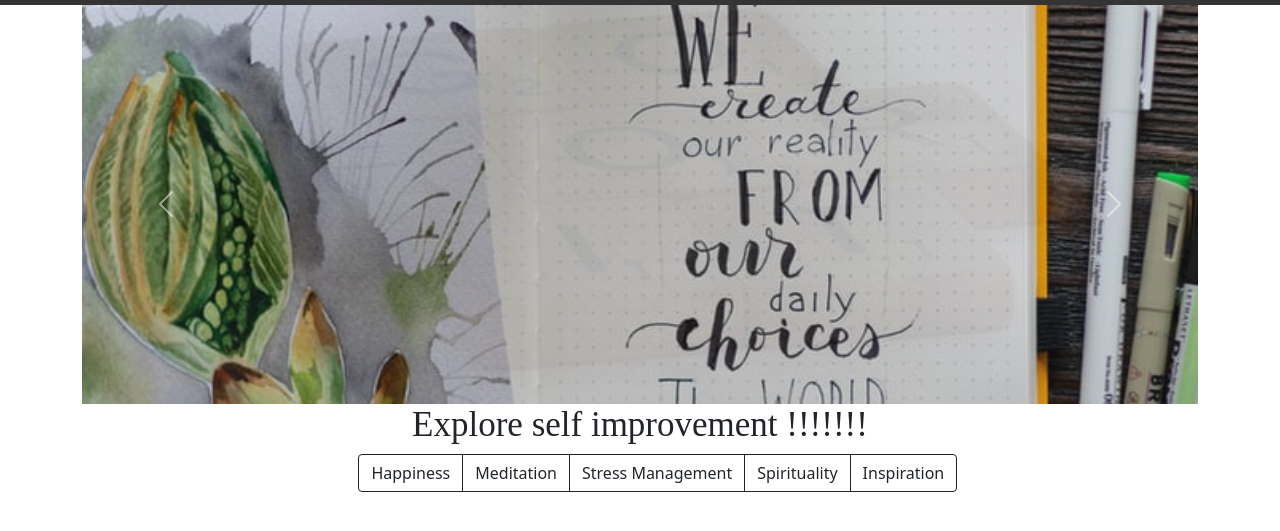
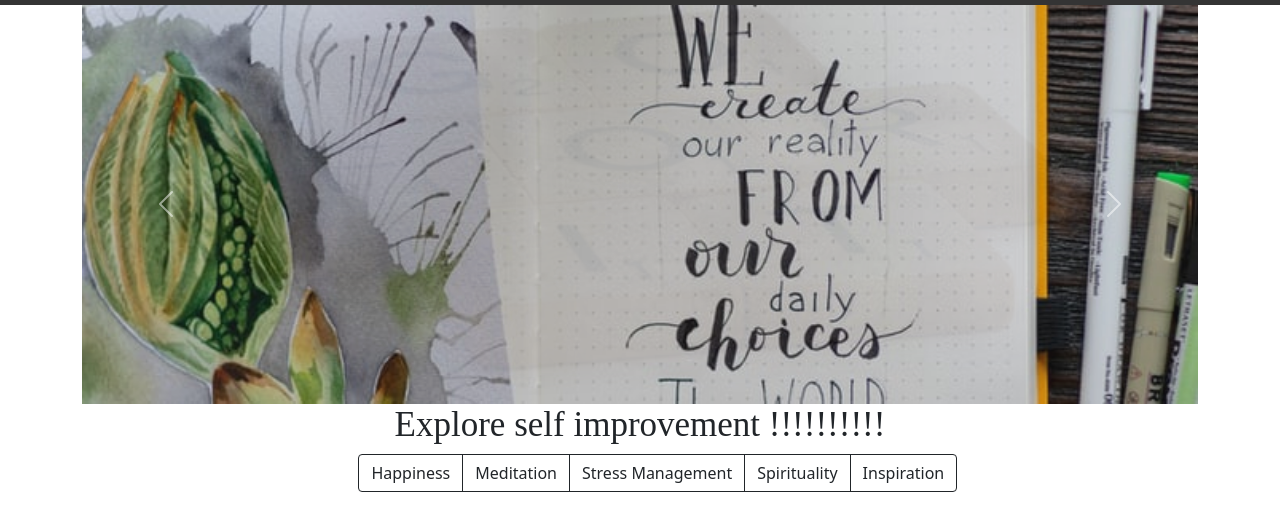
Before and after one commit to Sakshi15-6/static, a plain HTML site: page index.html in a window 1280 px wide. Shown: the part 85-616 px from the top of the page. Drawn offline with nearby package versions, Linux system fonts and the light colour scheme.

Commit message:
Revert "Update index.html"

```diff
--- a/index.html
+++ b/index.html
@@ -85,7 +85,7 @@
     </button>
   </div>
 </div>
-  <h2>Explore self improvement !!!!!!!</h2>
+  <h2>Explore self improvement !!!!!!!!!!</h2>
 
   <div class="btn-group" role="group" aria-label="Basic outlined example">
   <a href="happ.html"<button type="button" class="btn btn-outline-dark">Happiness</button></a>
```
